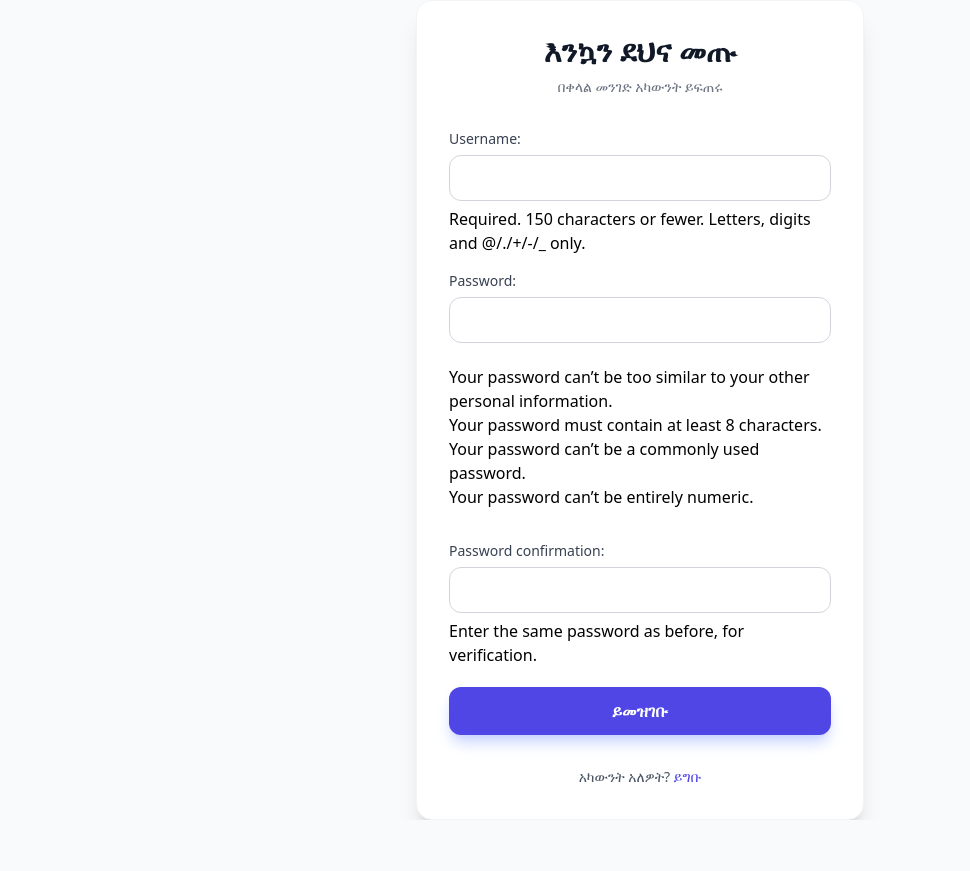
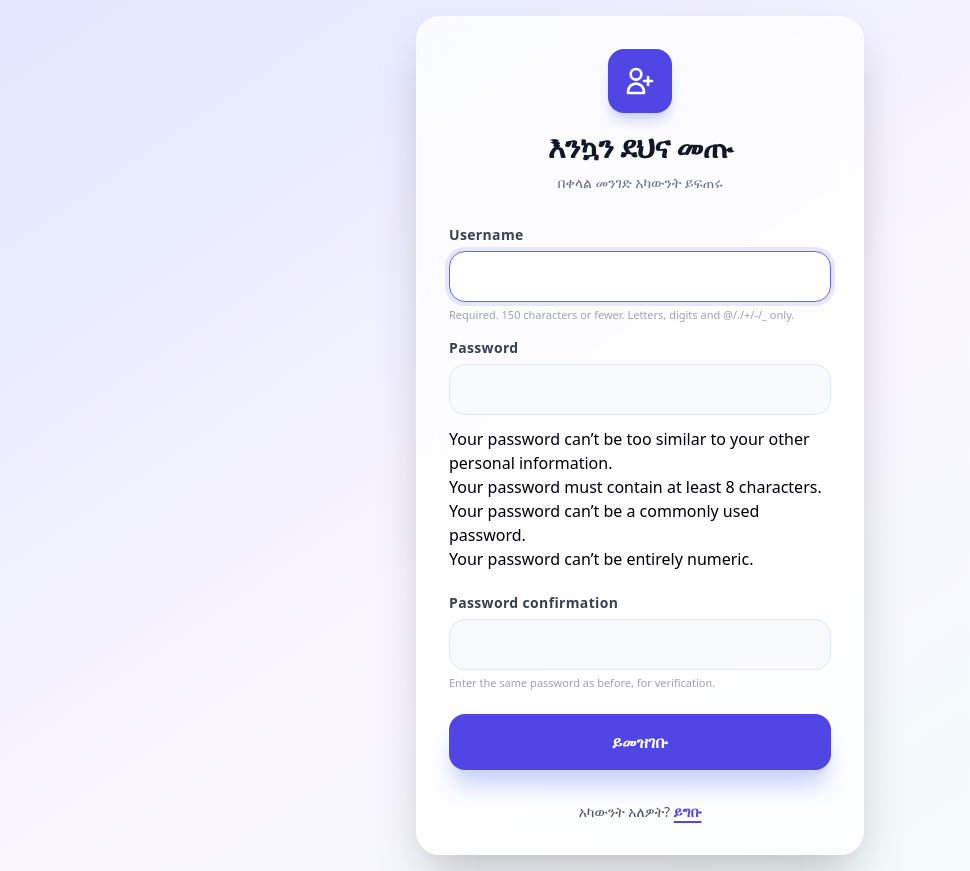
Before and after one commit to gedamuayana/my_shop, a Django app: page /register/ in a window 1280 px wide. Shown: the whole page, without its empty margins (0-970 px from the left). Before the commit the page ends 820 px from the top, so only its background shows below. Run offline with Django 5.2, Linux system fonts and the light colour scheme; some libraries are stand-ins or nearby versions.

Commit message:
Update register.html beautiful UI

```diff
--- a/templates/register.html
+++ b/templates/register.html
@@ -6,42 +6,89 @@
     <title>አዲስ አካውንት ይፍጠሩ</title>
     <script src="https://cdn.tailwindcss.com"></script>
 </head>
-<body class="bg-gray-50 min-h-screen flex items-center justify-center font-sans">
+<body class="bg-gradient-to-br from-indigo-100 via-purple-50 to-teal-50 min-h-screen flex items-center justify-center font-sans p-4">
 
-    <div class="bg-white p-8 rounded-2xl shadow-xl w-full max-w-md border border-gray-100">
+    <div class="bg-white/80 backdrop-blur-md p-8 rounded-3xl shadow-2xl w-full max-w-md border border-white/50">
 
         <div class="text-center mb-8">
-            <h2 class="text-3xl font-extrabold text-gray-900">እንኳን ደህና መጡ</h2>
+            <div class="w-16 h-16 bg-indigo-600 text-white rounded-2xl flex items-center justify-center mx-auto mb-4 shadow-lg shadow-indigo-200">
+                <svg xmlns="http://www.w3.org/2000/svg" class="h-8 w-8" fill="none" viewBox="0 0 24 24" stroke="currentColor">
+                    <path stroke-linecap="round" stroke-linejoin="round" stroke-width="2" d="M18 9v3m0 0v3m0-3h3m-3 0h-3m-2-5a4 4 0 11-8 0 4 4 0 018 0zM3 20a6 6 0 0112 0v1H3v-1z" />
+                </svg>
+            </div>
+            <h2 class="text-3xl font-extrabold text-gray-900 tracking-tight">እንኳን ደህና መጡ</h2>
             <p class="text-gray-500 text-sm mt-2">በቀላል መንገድ አካውንት ይፍጠሩ</p>
         </div>
 
         {% if messages %}
-            <div class="mb-6 p-4 bg-green-50 border-l-4 border-green-500 rounded-r-xl">
-                <ul class="text-sm text-green-700 space-y-1">
-                    {% for message in messages %}
-                        <li>{{ message }}</li>
-                    {% endfor %}
-                </ul>
+            <div class="mb-6 p-4 bg-green-50/80 backdrop-blur-sm border-l-4 border-green-500 rounded-r-2xl space-y-2">
+                {% for message in messages %}
+                    <p class="text-sm text-green-700 font-medium">{{ message }}</p>
+                {% endfor %}
             </div>
         {% endif %}
 
-        <form method="POST" class="space-y-5">
+        {% if form.non_field_errors %}
+            <div class="mb-6 p-4 bg-red-50/80 backdrop-blur-sm border-l-4 border-red-500 rounded-r-2xl">
+                {% for error in form.non_field_errors %}
+                    <p class="text-sm text-red-700 font-medium">{{ error }}</p>
+                {% endfor %}
+            </div>
+        {% endif %}
+
+        <form method="POST" class="space-y-6">
             {% csrf_token %}
 
-            <div class="space-y-4 [&>p]:flex [&>p]:flex-col [&>p]:gap-1.5 [&>p>label]:text-sm [&>p>label]:font-medium [&>p>label]:text-gray-700 [&>p>input]:w-full [&>p>input]:px-4 [&>p>input]:py-2.5 [&>p>input]:border [&>p>input]:border-gray-300 [&>p>input]:rounded-xl [&>p>input]:focus:ring-2 [&>p>input]:focus:ring-indigo-500 [&>p>input]:focus:border-indigo-500 [&>p>input]:outline-none [&>p>ul]:text-xs [&>p>ul]:text-red-600 [&>p>ul]:list-disc [&>p>ul]:pl-5">
-                {{ form.as_p }}
+            <div class="space-y-4">
+                {% for field in form %}
+                    <div class="flex flex-col gap-1.5">
+                        <label for="{{ field.id_for_label }}" class="text-sm font-semibold text-gray-700 tracking-wide">
+                            {{ field.label }}
+                        </label>
+                        {{ field }}
+                        {% if field.help_text %}
+                            <p class="text-[11px] text-gray-400 leading-tight">{{ field.help_text }}</p>
+                        {% endif %}
+                        {% if field.errors %}
+                            <ul class="text-xs text-red-600 space-y-1 list-disc pl-4">
+                                {% for error in field.errors %}
+                                    <li>{{ error }}</li>
+                                {% endfor %}
+                            </ul>
+                        {% endif %}
+                    </div>
+                {% endfor %}
             </div>
 
-            <button type="submit" class="w-full py-3 px-4 bg-indigo-600 hover:bg-indigo-700 text-white font-bold rounded-xl shadow-lg shadow-indigo-200 transition duration-200 transform active:scale-95">
+            <button type="submit" class="w-full py-4 px-4 bg-indigo-600 hover:bg-indigo-700 text-white font-bold rounded-2xl shadow-xl shadow-indigo-200 transition duration-200 transform active:scale-95">
                 ይመዝገቡ
             </button>
         </form>
 
         <div class="mt-8 text-center text-sm text-gray-600">
-            አካውንት አለዎት? <a href="{% url 'login' %}" class="font-medium text-indigo-600 hover:text-indigo-500 transition">ይግቡ</a>
+            አካውንት አለዎት? <a href="{% url 'login' %}" class="font-bold text-indigo-600 hover:text-indigo-500 transition underline decoration-2 underline-offset-4">ይግቡ</a>
         </div>
 
     </div>
 
 </body>
 </html>
+
+<style>
+    /* Django form inputs styling to match Tailwind */
+    input {
+        width: 100%;
+        padding: 0.875rem 1.25rem;
+        border: 1px solid #e2e8f0;
+        background-color: #f8fafc;
+        border-radius: 1rem;
+        font-size: 0.875rem;
+        transition: all 0.2s ease-in-out;
+    }
+    input:focus {
+        outline: none;
+        border-color: #6366f1;
+        background-color: #ffffff;
+        box-shadow: 0 0 0 4px rgba(99, 102, 241, 0.15);
+    }
+</style>
```
